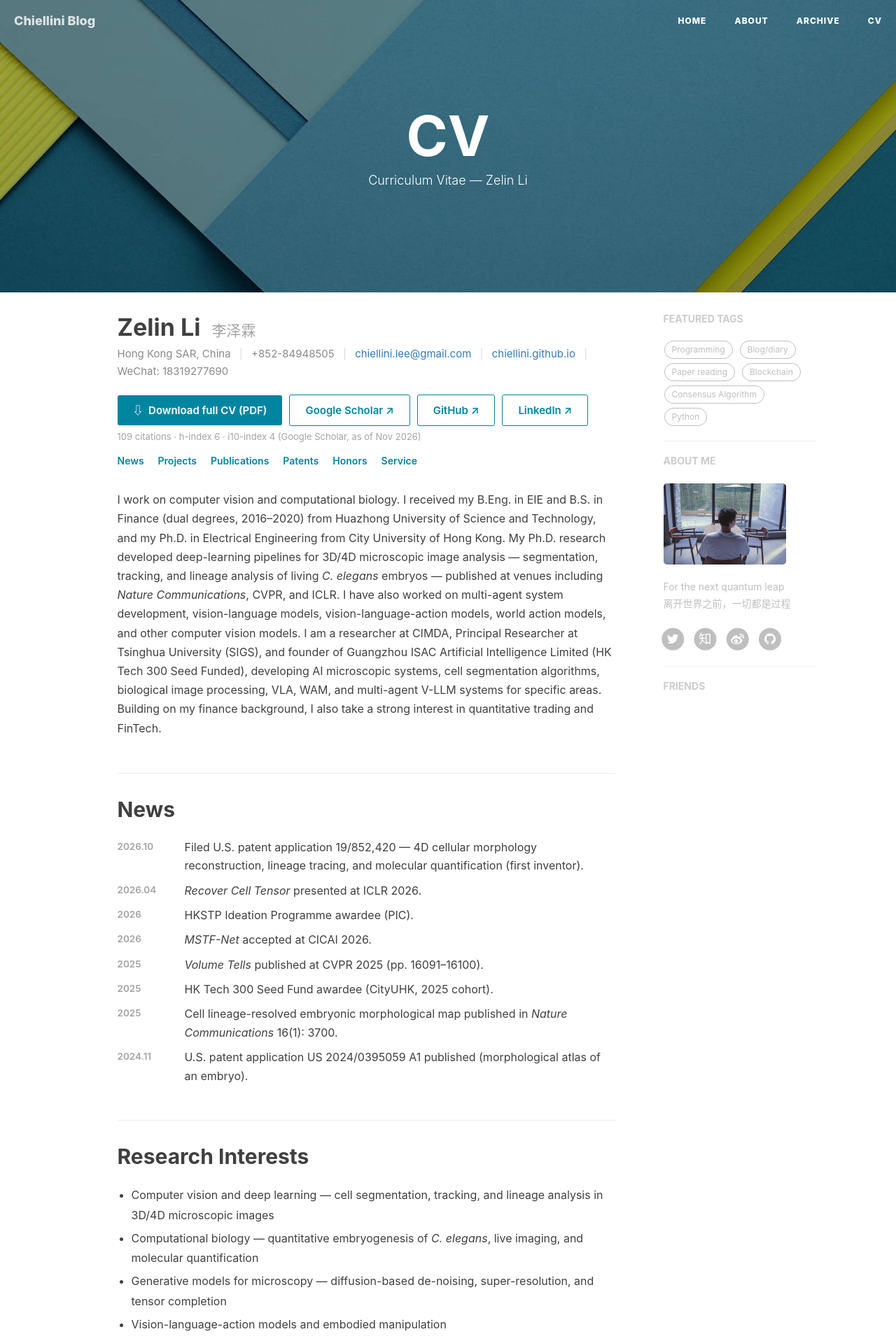
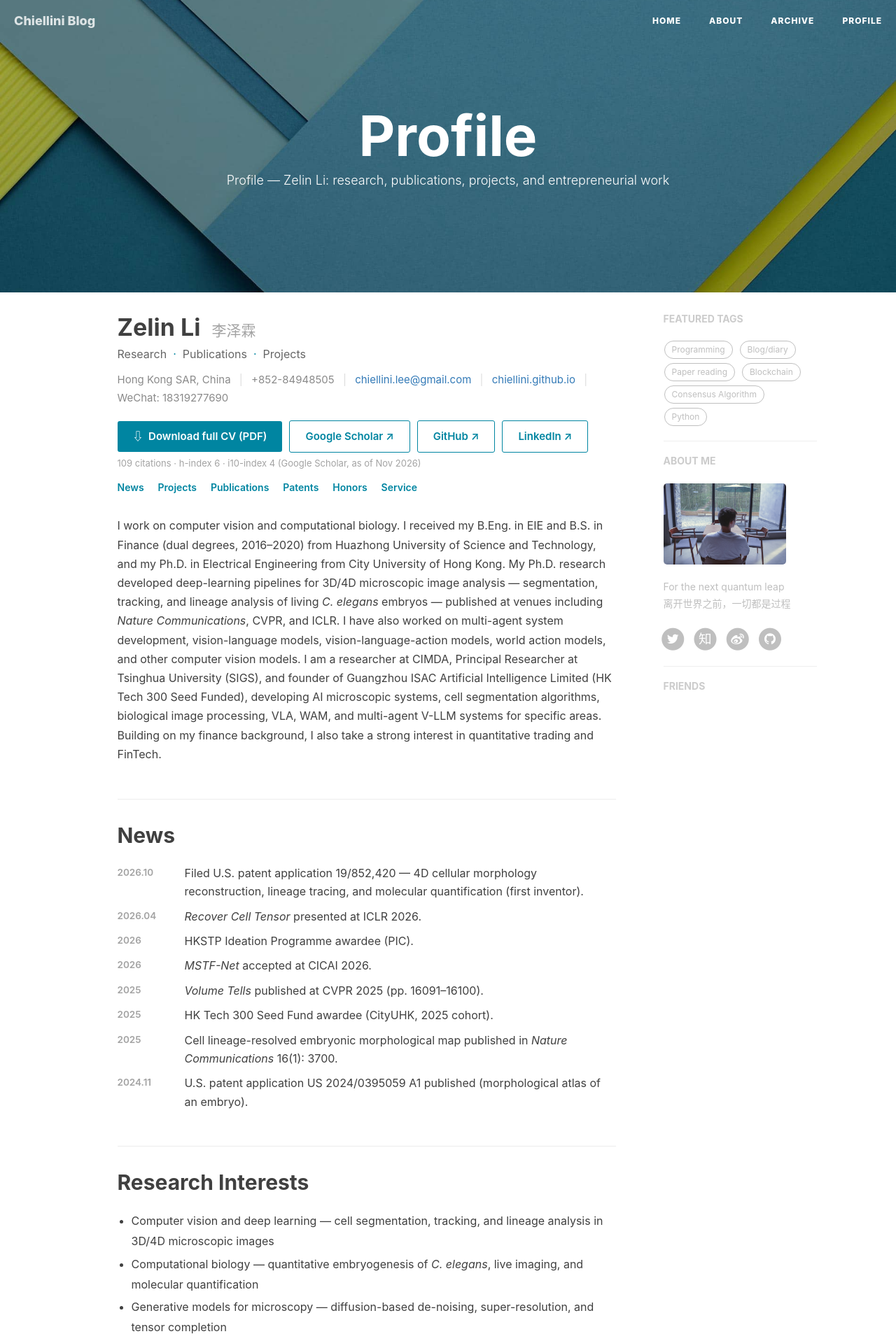
Before and after one commit to chiellini/chiellini.github.io, a Jekyll site: the page built from cv.html, in a window 1280 px wide. Shown: the top 1917 px of the page at 70% size. Built offline with Jekyll 4.4.1, drawn with Linux system fonts in a browser that asks for light colours; nearby versions of some CDN libraries; comment, search, counter and statistics services are not loaded.

Commit message:
Profile rebrand: page title Profile (not CV), new tagline 'Research · Publications · Projects' under name

```diff
--- a/cv.html
+++ b/cv.html
@@ -1,7 +1,7 @@
 ---
 layout: page
-title: "CV"
-description: "Curriculum Vitae — Zelin Li"
+title: "Profile"
+description: "Profile — Zelin Li: research, publications, projects, and entrepreneurial work"
 header-img: "img/tag-bg.jpg"
 ---
 
@@ -19,6 +19,15 @@ header-img: "img/tag-bg.jpg"
             font-weight: 400;
             font-size: 21px;
             color: #a3a3a3;
+        }
+        .cvpage .cv-tagline {
+            font-size: 16px;
+            color: #666;
+            margin: 2px 0 10px 0;
+        }
+        .cvpage .cv-tagline .dot {
+            color: #0085A1;
+            margin: 0 9px;
         }
         .cvpage .cv-contact {
             font-size: 15px;
@@ -173,6 +182,7 @@ header-img: "img/tag-bg.jpg"
 
     <!-- ============ Name & Contact ============ -->
     <h1 class="cv-name">Zelin Li&nbsp;&nbsp;<span class="cn">李泽霖</span></h1>
+    <div class="cv-tagline">Research<span class="dot">&middot;</span>Publications<span class="dot">&middot;</span>Projects</div>
     <div class="cv-contact">
         Hong Kong SAR, China
         <span class="sep">|</span>
```
